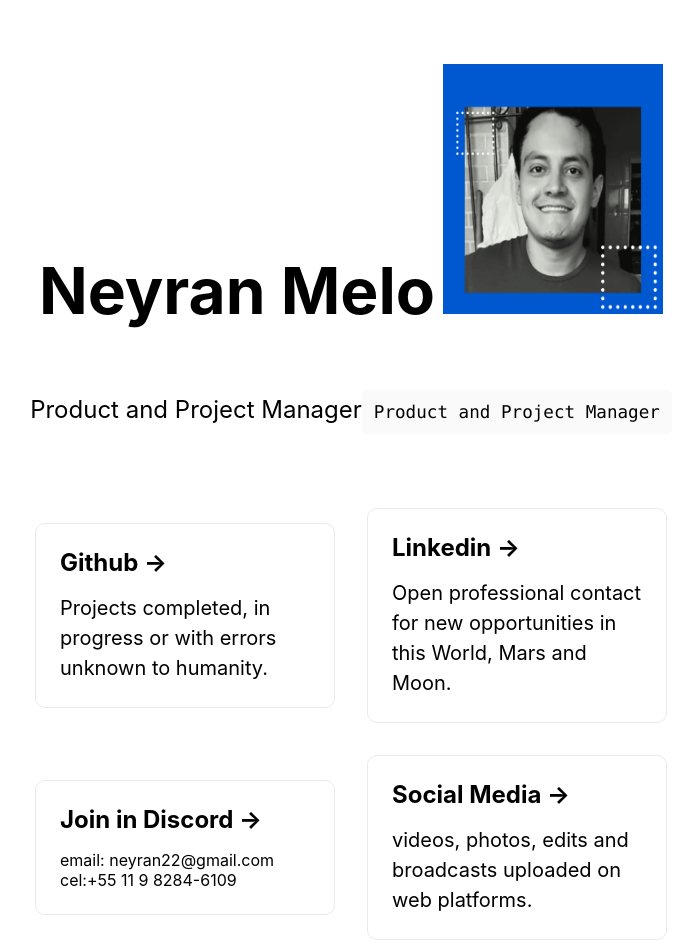
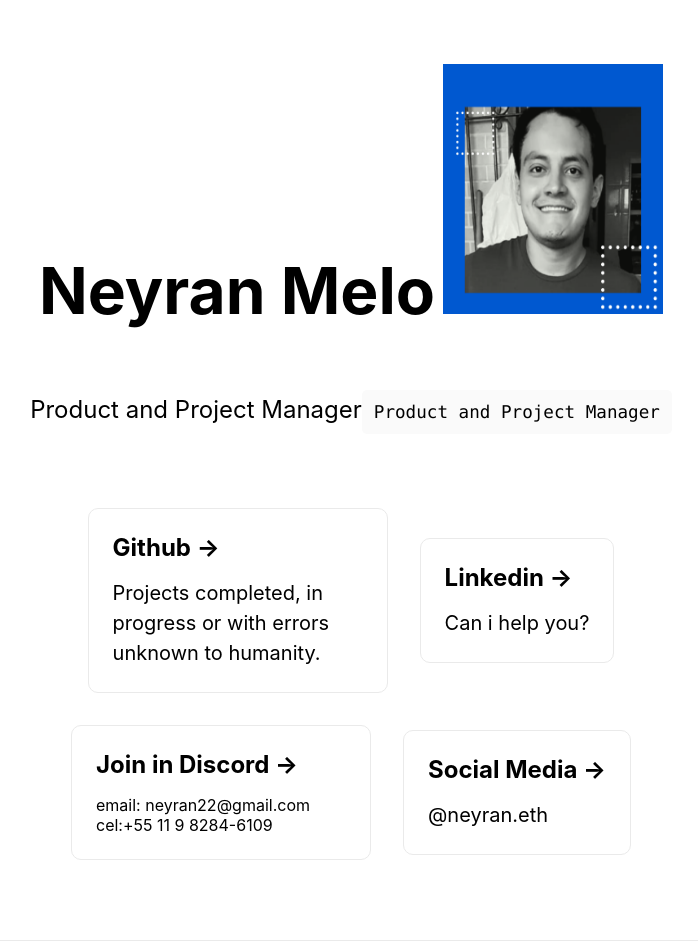
Before and after one commit to neyranms/phylcus, a Next.js app: page / in a window 1280 px wide. Shown: the top 952 px of the page, without its empty margins (289-987 px from the left). Built offline with nearby package versions, Linux system fonts and the light colour scheme.

Commit message:
Update index.js

```diff
--- a/pages/index.js
+++ b/pages/index.js
@@ -36,7 +36,7 @@ export default function Home() {
 
           <a href="https://www.linkedin.com/in/neyran/" className={styles.card}>
             <h2>Linkedin &rarr;</h2>
-            <p>Open professional contact for new opportunities in this World, Mars and Moon.</p>
+            <p>Can i help you?</p>
           </a>
 
           <a
@@ -49,12 +49,12 @@ export default function Home() {
           </a>
 
           <a
-            href="https://linktr.ee/neyranx"
+            href="https://www.instagram.com/neyran.eth/"
             className={styles.card}
           >
             <h2>Social Media &rarr;</h2>
             <p>
-            videos, photos, edits and broadcasts uploaded on web platforms.
+            @neyran.eth
             </p>
           </a>
         </div>
```
